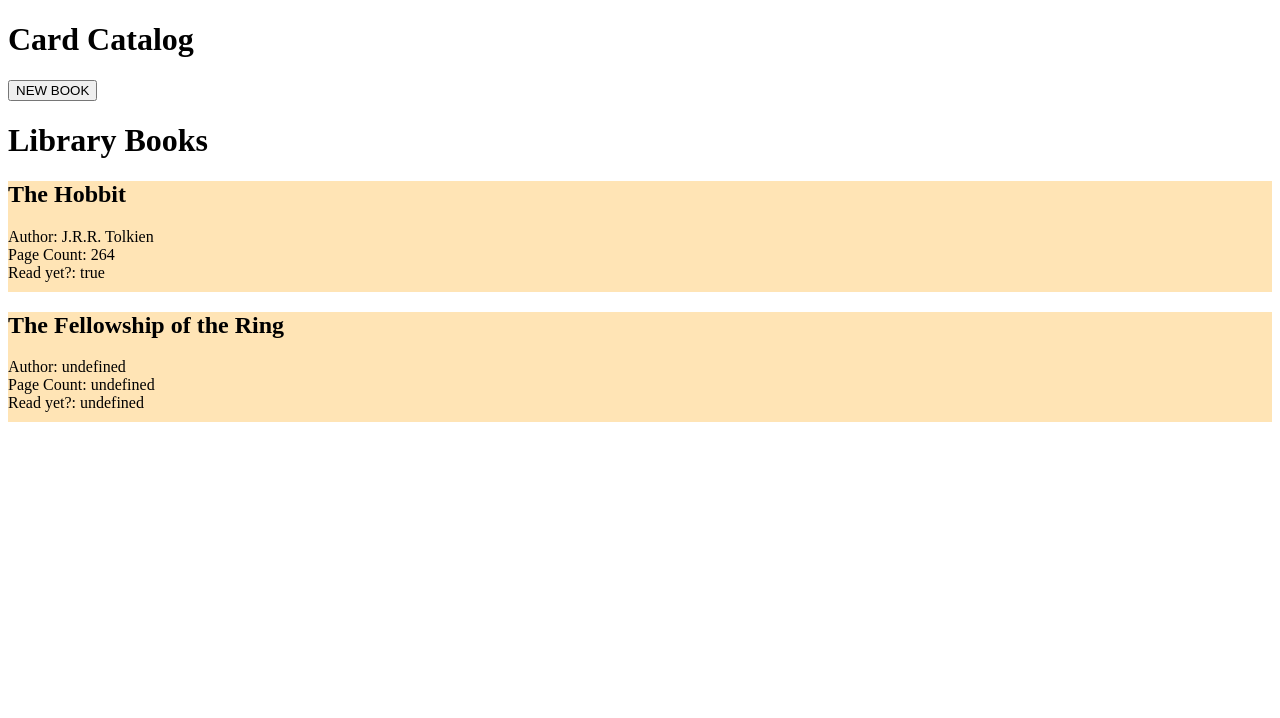
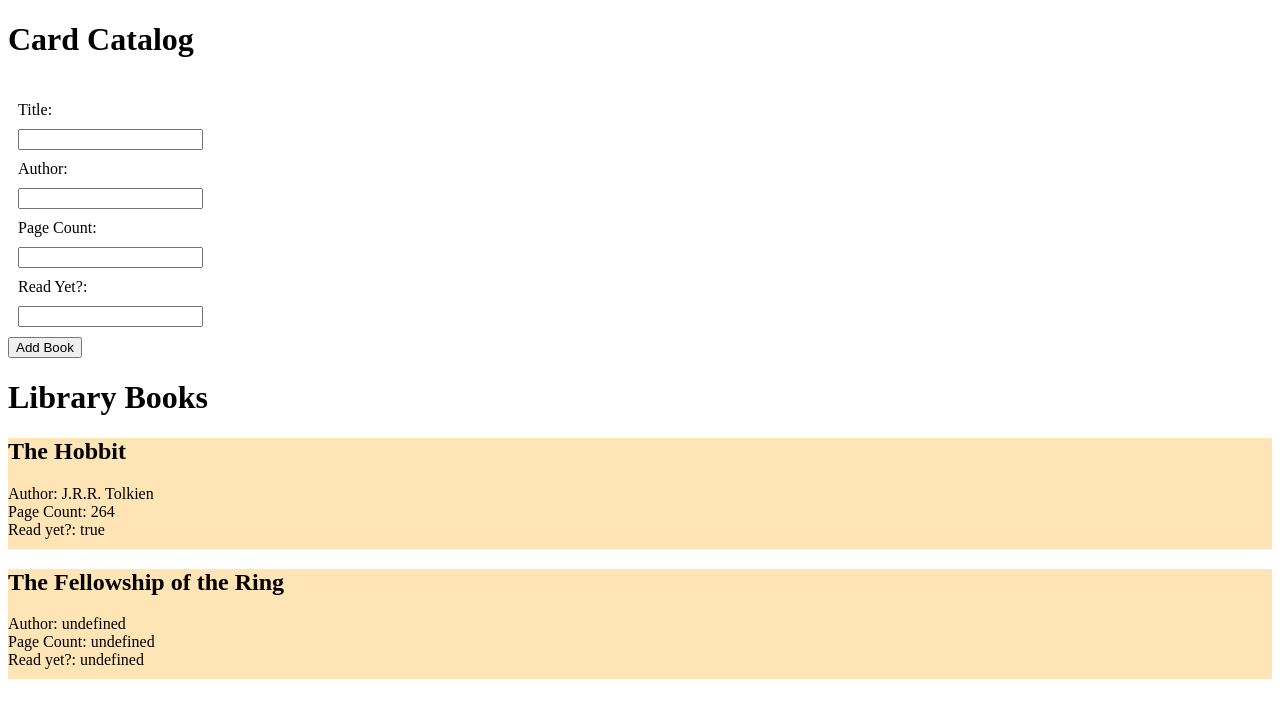
Before and after one commit to HarryCoburn/odin-library, a plain HTML site: page index.html in a window 1280 px wide. Both pictures are taken after a click on the button "NEW BOOK". Drawn offline with Linux system fonts and the light colour scheme.

Commit message:
Adding new book form logic

```diff
--- a/index.html
+++ b/index.html
@@ -6,10 +6,11 @@
     </head>
     <body>
         <h1>Card Catalog</h1>
-        <div id="addBook">
-            <button>NEW BOOK</button>
+        <div id="addBookForm">
+            <button id="newBook">NEW BOOK</button>
         </div>
         <h1>Library Books</h1>
+        <div id="bookList"></div>
     </body>
     <script src="./library.js"></script>
 </html>
--- a/library.css
+++ b/library.css
@@ -5,3 +5,12 @@
 .bookDetails {
     padding-bottom: 10px;
 }
+
+input {
+    display: block;
+    margin: 10px;
+}
+
+label {
+    padding: 10px;
+}
--- a/library.js
+++ b/library.js
@@ -14,16 +14,19 @@ function Book(title, author, pageCount, readYet) {
 }
 
 function addBookToLibrary() {
+    console.log("Got here");
     let title = "foo"
     let author = "bar"
     let pageCount = "baz"
     let readYet = "false"
     myLibrary.push(new Book(title, author, pageCount, readYet));
+    render(myLibrary);
 }
 
 
 function render(myLibrary) {
-    let body = document.querySelector('body');
+    let bookList = document.querySelector('#bookList');
+    destroyOldList(bookList);
     myLibrary.forEach(book => {
         let newBook = document.createElement('div');
         newBook.classList.add("bookEntry");
@@ -38,8 +41,45 @@ function render(myLibrary) {
         Read yet?: ${book.readYet}`
         newBook.appendChild(title)
         newBook.appendChild(bookDetails)
-        body.appendChild(newBook);
+        bookList.appendChild(newBook);
     });
 }
 
+function destroyOldList(bookList) {
+    let child = bookList.lastElementChild;
+    while (child) {
+        bookList.removeChild(child);
+        child = bookList.lastElementChild;
+    }
+}
+
+bookFormButton = document.querySelector('button[id="newBook"]');
+bookFormButton.addEventListener('click', openBookForm);
+
+function openBookForm() {
+    bookFormButton.style.visibility = "hidden";
+    let formDiv = document.querySelector('div[id="addBookForm"');
+    let newBookForm = document.createElement('form');
+    // Populate form with fields
+    let fieldNames = ["Title", "Author", "Page Count", "Read Yet?"]
+    fieldNames.forEach(field => {
+        let newField = document.createElement('input');
+        newField.id = field;
+        let newLabel = document.createElement('label');
+        newLabel.for= field;
+        newLabel.textContent = field + ": ";
+        newField.type = "text";
+        newField.name = field;
+        newField.id = field;
+        newBookForm.appendChild(newLabel);
+        newBookForm.appendChild(newField);
+    })
+    let submitButton = document.createElement('button');
+    submitButton.textContent = "Add Book"
+    submitButton.addEventListener("click", addBookToLibrary);
+
+    formDiv.appendChild(newBookForm);
+    formDiv.appendChild(submitButton);
+}
+
 render(myLibrary)
```
